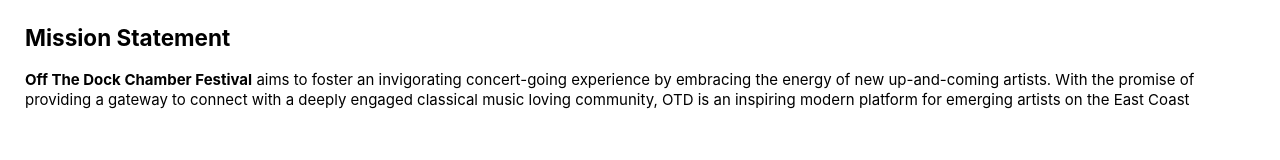
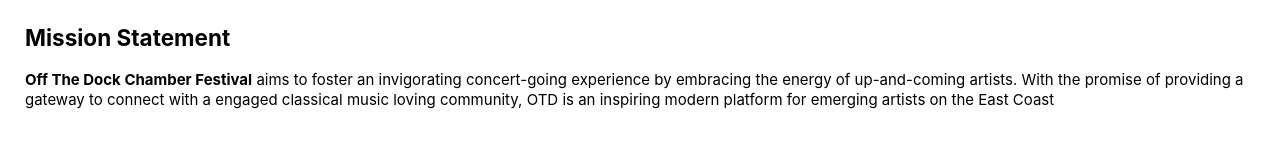
Before and after one commit to sungminlee417/Collin-Luke-Joe-Festival, a React (Create React App) app: page /about in a window 1280 px wide. Shown: the part 183-343 px from the top of the page. Built offline with nearby package versions, Linux system fonts and the light colour scheme.

Commit message:
fixed mission statement

```diff
--- a/src/components/About.tsx
+++ b/src/components/About.tsx
@@ -230,10 +230,10 @@ const About = () => {
         <h2 className="text-4xl font-bold mb-8">Mission Statement</h2>
         <p className="text-2xl">
           <strong>Off The Dock Chamber Festival</strong> aims to foster an
-          invigorating concert-going experience by embracing the energy of new
+          invigorating concert-going experience by embracing the energy of
           up-and-coming artists. With the promise of providing a gateway to
-          connect with a deeply engaged classical music loving community, OTD is
-          an inspiring modern platform for emerging artists on the East Coast
+          connect with a engaged classical music loving community, OTD is an
+          inspiring modern platform for emerging artists on the East Coast
         </p>
       </div>
 
```
